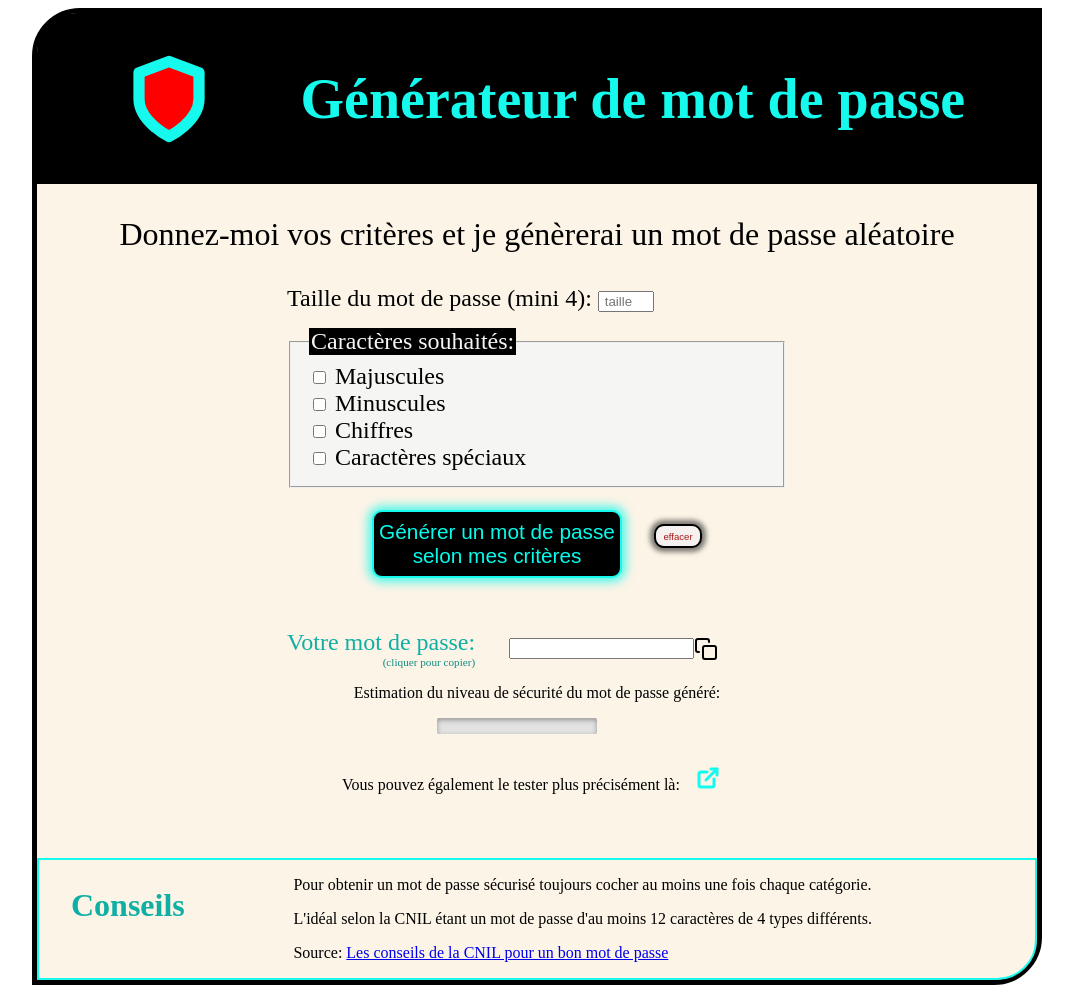
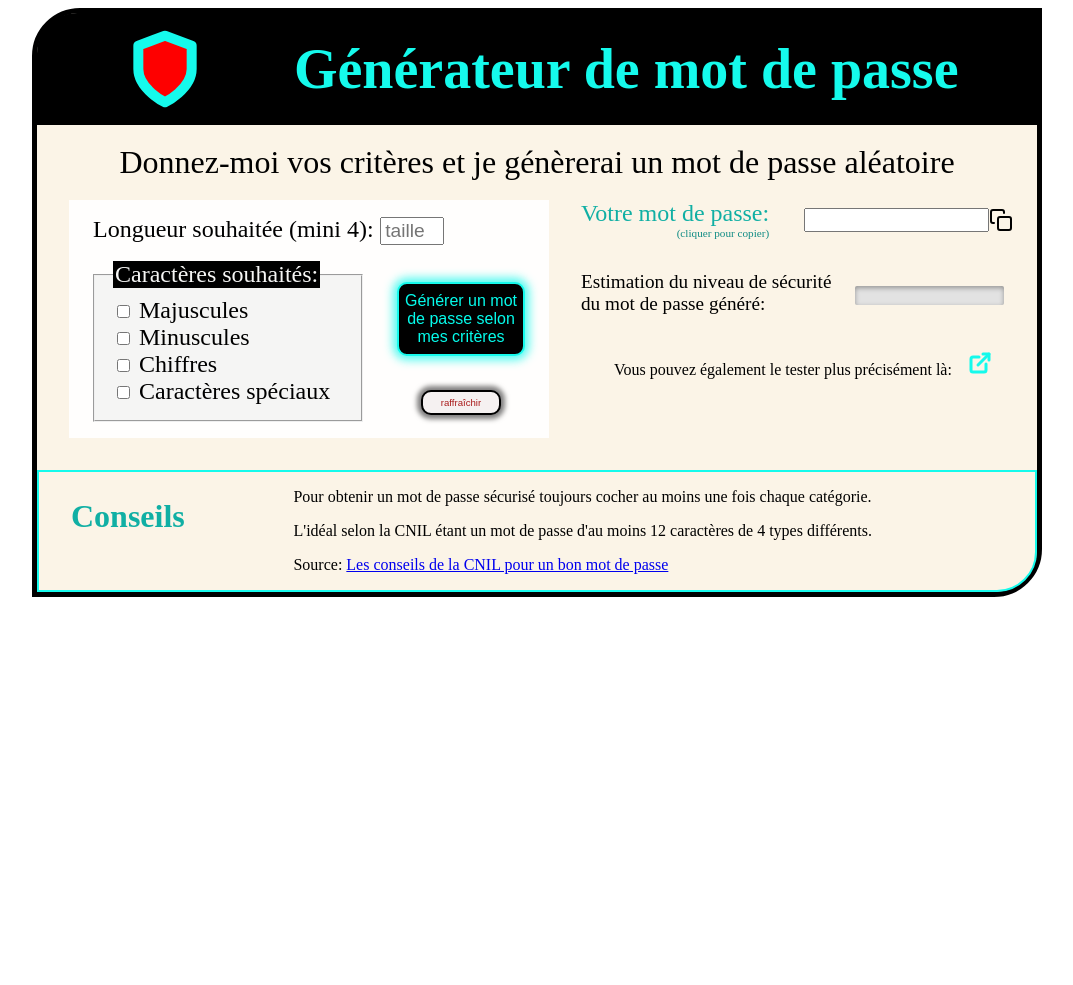
Before and after one commit to LazezBZH/passwords, a plain HTML site: page index.html in a window 1280 px wide. Shown: the whole page, without its empty margins (103-1176 px from the left). After the commit the page ends 800 px from the top, so only its background shows below. Drawn offline with nearby package versions, Linux system fonts and the light colour scheme.

Commit message:
CSS desk changes

```diff
--- a/index.html
+++ b/index.html
@@ -15,24 +15,25 @@
     <link rel="stylesheet" href="style.css" type="text/css" />
 
     <script src="https://unpkg.com/feather-icons"></script>
+  </head>
 
-
-  </head>
   <body>
-   <div class="container"> <header><div class="banner"><i data-feather="shield" stroke="#15FAEC" fill="#FE0000" stroke-width="3" width="120" height="90"></i><h1>Générateur de mot de passe </h1></div>
-    <p class="description">Donnez-moi vos critères et je génèrerai un mot de passe aléatoire</p></header>
-    <form name="myform">
-      <label for="passwordLength" class="label"> Taille du mot de passe (mini 4):</label>
-
+    <div class="container">
+      <header>
+        <div class="banner"><i data-feather="shield" stroke="#15FAEC" fill="#FE0000" stroke-width="3" width="100" height="80"></i><h1>Générateur de mot de passe </h1></div>
+        <p class="description">Donnez-moi vos critères et je génèrerai un mot de passe aléatoire</p>
+      </header>
+      <form class="myform">
+        <div class="generator">
+          <div class="choice">
+            <label for="passwordLength" > Longueur souhaitée (mini 4):</label>
             <input
         type="number"
         min="4"
         name="passwordLength"
         id="passwordLength"
         placeholder="taille"
-
       />
-
             <fieldset id="fieldset">
               <legend >Caractères souhaités: </i></legend>
               <div >
@@ -52,32 +53,47 @@
                 <label for="mustHaveOther">Caractères spéciaux</label>
               </div>
             </fieldset>
+          </div>
 
+          <div class="generateBtnDiv">
+            <button type="button" id="generatePassword">Générer un mot de passe selon mes critères</button>
+            <button id="refresh">raffraîchir</button>
+          </div>
 
-      <div class="generateBtnDiv"><button type="button" id="generatePassword">Générer un mot de passe selon mes critères</button><button id="refresh">effacer</button></div>
+          <div class="error">
+            <p id="error"></p>
+          </div>
+        </div>
 
-      <div class="error"><p id="error"></p></div>
+        <div class="results">
           <div class="result">
-        <label for="password" class="label">Votre mot de passe: <div class="clic">(cliquer pour copier)</div> </label>
+            <label for="password" class="label">Votre mot de passe: <div class="clicToCopy">(cliquer pour copier)</div> </label>
 
-        <div id="copyPassword"><input type="text" name="password" id="password" /> <i data-feather="copy" ></i></div>
+            <div id="copyPassword">
+              <input type="text" name="password" id="password" /> <i data-feather="copy" ></i></div>
               <p id="copyOk"></p><p id="copyNotOk"></p>
             </div>
+
+          <div >
+           <div class="security"> <label for="security">Estimation du niveau de sécurité du mot de passe généré:</label>
+            <div class="progressBar"><progress id="security" max="100" value="0" ></progress> <div class="smiley"><i data-feather="frown" stroke="black" fill="red" stroke-width="2" width="20" height="20" id="verylow" display="none"></i><i data-feather="frown" stroke="black" fill="orange" stroke-width="2" width="20" height="20" id="low" display="none"></i><i data-feather="frown" stroke="black" fill="yellow" stroke-width="2" width="20" height="20"id="middle" display="none"></i><i data-feather="smile" stroke="black" fill="rgb(105, 199, 105)" stroke-width="2" width="20" height="20" id="good" display="none"></i><i data-feather="smile" stroke="white" fill="rgb(1, 108, 1)" stroke-width="2" width="30" height="30" id="verygood" display="none"></i></div>
+          </div></div>
+          <p class="advert">Vous pouvez également le tester plus précisément là: <a href="http://password-checker.online-domain-tools.com/" target="_blank"> <i data-feather="external-link" stroke="#15FAEC" stroke-width="3" width="48" >Lien</i> </a></p>
+          </div>
+        </div>
+
+      </form>
+      <footer>
+        <h2>Conseils</h2>
         <div>
-      <div class="smallFont"><label for="security">Estimation du niveau de sécurité du mot de passe généré:</label>
-      <div class="progressBar"><progress id="security" max="100" value="0" ></progress> <i data-feather="frown" stroke="black" fill="red" stroke-width="2" width="20" height="20" id="verylow" display="none"></i><i data-feather="frown" stroke="black" fill="orange" stroke-width="2" width="20" height="20" id="low" display="none"></i><i data-feather="frown" stroke="black" fill="yellow" stroke-width="2" width="20" height="20"id="middle" display="none"></i><i data-feather="smile" stroke="black" fill="rgb(105, 199, 105)" stroke-width="2" width="20" height="20" id="good" display="none"></i><i data-feather="smile" stroke="white" fill="rgb(1, 108, 1)" stroke-width="2" width="30" height="30" id="verygood" display="none"></i></div>
-
-      <p>Vous pouvez également le tester plus précisément là: <a href="http://password-checker.online-domain-tools.com/" target="_blank"> <i data-feather="external-link" stroke="#15FAEC" stroke-width="3" width="48" >Lien</i> </a></p>
-    </div></div>
-    </form>
-    <footer><h2>Conseils</h2>
-    <div><p>Pour obtenir un mot de passe sécurisé toujours cocher au moins une fois chaque catégorie.</p>
+          <p>Pour obtenir un mot de passe sécurisé toujours cocher au moins une fois chaque catégorie.</p>
           <p>L'idéal selon la CNIL étant un mot de passe d'au moins 12 caractères de 4 types différents.</p>
-    <p>Source: <a href="https://www.cnil.fr/fr/les-conseils-de-la-cnil-pour-un-bon-mot-de-passe">Les conseils de la CNIL pour un bon mot de passe</a></p></div></footer>
-
+          <p>Source: <a href="https://www.cnil.fr/fr/les-conseils-de-la-cnil-pour-un-bon-mot-de-passe">Les conseils de la CNIL pour un bon mot de passe</a></p></div>
+      </footer>
+    </div>
 
     <script src="script.js"></script>
     <script src="security.js"></script>
-    </div>
+
   </body>
 </html>
--- a/style.css
+++ b/style.css
@@ -58,24 +58,151 @@ progress::-webkit-progress-bar {
 }
 h1 {
   font-size: 3.5rem;
+  padding: 0;
+  margin: 0;
   color: #15faec;
 }
-header p {
+.description {
   font-size: 2rem;
   text-align: center;
+  margin: 1.2rem auto;
 }
 form {
-  width: 50%;
+  width: 100%;
   margin: auto;
   font-size: 1.5rem;
+  display: flex;
 }
-.smallFont {
+.generator {
+  width: 30rem;
+  background-color: rgba(255, 255, 255, 0.9);
+  display: flex;
+  justify-content: center;
+  align-items: center;
+  margin: auto 2rem;
+  position: relative;
+}
+
+.choice {
+  width: 80%;
+}
+.choice,
+#fieldset,
+#generatePassword {
+  margin-top: 1rem;
+}
+#fieldset {
+  width: 60%;
+  background-color: rgb(245, 245, 244);
+  margin: 1rem 0;
+}
+#fieldset legend {
+  background-color: black;
+  color: rgb(245, 245, 244);
+}
+
+#passwordLength {
+  width: 3.5rem;
+  margin: auto;
+  text-align: right;
+  font-size: 1.2rem;
+}
+.generateBtnDiv {
+  height: 6rem;
+  display: flex;
+  flex: 0.5;
+  flex-direction: column;
+  justify-content: center;
+  align-items: center;
+  margin-left: -5rem;
+  position: relative;
+}
+#generatePassword {
+  width: 8rem;
+  background-color: black;
+  color: #05fbeb;
+  font-size: 1rem;
+  padding: 0.5rem 0.3rem;
+  border: solid 2px rgb(21, 250, 236);
+  border-radius: 10px;
+  cursor: pointer;
+  box-shadow: 0px 0px 10px 4px rgba(21, 250, 236, 0.75);
+  -moz-box-shadow: 0px 0px 10px 4px rgba(21, 250, 236, 0.75);
+  -webkit-box-shadow: 0px 0px 10px 4px rgba(21, 250, 236, 0.75);
+  margin: 2rem auto;
+}
+
+#refresh {
+  width: 5rem;
+  background-color: rgb(245, 241, 241);
+  color: rgb(169, 25, 25);
+  font-size: 0.6rem;
+  padding: 0.3rem 0;
+  border: solid 2px black;
+  border-radius: 10px;
+  cursor: pointer;
+  box-shadow: 0px 0px 5px 4px rgba(0, 0, 0, 0.5);
+  -moz-box-shadow: 0px 0px 5px 4px rgba(0, 0, 0, 0.5);
+  -webkit-box-shadow: 0px 0px 5px 4px rgba(0, 0, 0, 0.5);
+  position: absolute;
+  bottom: -3rem;
+}
+
+.error {
+  height: 1rem;
+  font-size: 0.8rem;
+  color: #fe0000;
+  text-align: right;
+  position: absolute;
+  bottom: 0.7rem;
+}
+.results {
+  display: flex;
+  flex-direction: column;
+  flex: 1;
+}
+.result {
+  display: flex;
+  justify-content: space-between;
+  align-items: center;
+  position: relative;
+}
+.result label {
+  color: #10afa4;
+}
+#copyPassword {
+  display: flex;
+  position: absolute;
+  top: 0.5rem;
+  right: 1.5rem;
+}
+#password i {
+  margin-right: 2rem;
+}
+.clicToCopy {
+  font-size: 0.7rem;
+  text-align: right;
+  margin-bottom: 1rem;
+  color: #118c84;
+}
+
+.security {
+  display: flex;
+  justify-content: space-between;
+  padding: 1rem 0;
+  font-size: 1.2rem;
+}
+.smiley {
+  width: 2rem;
+  margin-left: 0.5rem;
+}
+.advert {
   font-size: 1rem;
   text-align: center;
 }
 footer {
   display: flex;
-  margin-top: 4rem;
+  margin-top: 2rem;
   border: 2px solid #15faec;
   border-radius: 0 0 2.5rem 0;
 }
@@ -88,83 +215,3 @@ footer h2 {
 footer div {
   flex: 1;
 }
-.label,
-#fieldset,
-#generatePassword {
-  margin-top: 1rem;
-}
-#fieldset {
-  background-color: rgb(245, 245, 244);
-}
-#fieldset legend {
-  background-color: black;
-  color: rgb(245, 245, 244);
-}
-
-#generatePassword {
-  width: 50%;
-  background-color: black;
-  color: #05fbeb;
-  font-size: 1.3rem;
-  padding: 0.5rem 0.3rem;
-  border: solid 2px rgb(21, 250, 236);
-  border-radius: 10px;
-  cursor: pointer;
-  box-shadow: 0px 0px 10px 4px rgba(21, 250, 236, 0.75);
-  -moz-box-shadow: 0px 0px 10px 4px rgba(21, 250, 236, 0.75);
-  -webkit-box-shadow: 0px 0px 10px 4px rgba(21, 250, 236, 0.75);
-}
-.generateBtnDiv {
-  height: 6rem;
-  display: flex;
-  justify-content: center;
-  align-items: center;
-}
-#refresh {
-  width: 3rem;
-  height: 1.5rem;
-  background-color: rgb(245, 241, 241);
-  color: rgb(169, 25, 25);
-  font-size: 0.6rem;
-  padding: 0;
-  margin-left: 2rem;
-  border: solid 2px black;
-  border-radius: 10px;
-  cursor: pointer;
-  box-shadow: 0px 0px 5px 4px rgba(0, 0, 0, 0.5);
-  -moz-box-shadow: 0px 0px 5px 4px rgba(0, 0, 0, 0.5);
-  -webkit-box-shadow: 0px 0px 5px 4px rgba(0, 0, 0, 0.5);
-}
-#passwordLength {
-  width: 3rem;
-  text-align: center;
-}
-.error {
-  height: 1rem;
-  font-size: 0.8rem;
-  color: #fe0000;
-  text-align: right;
-}
-.result {
-  display: flex;
-  justify-content: space-between;
-  align-items: center;
-  align-items: center;
-}
-.result label {
-  color: #10afa4;
-}
-#copyPassword {
-  display: flex;
-
-  align-items: center;
-}
-#password i {
-  margin-right: 2rem;
-}
-.clic {
-  font-size: 0.7rem;
-  text-align: right;
-  margin-bottom: 1rem;
-  color: #118c84;
-}
```
Lines whose indentation alone changed are shown as unchanged.
